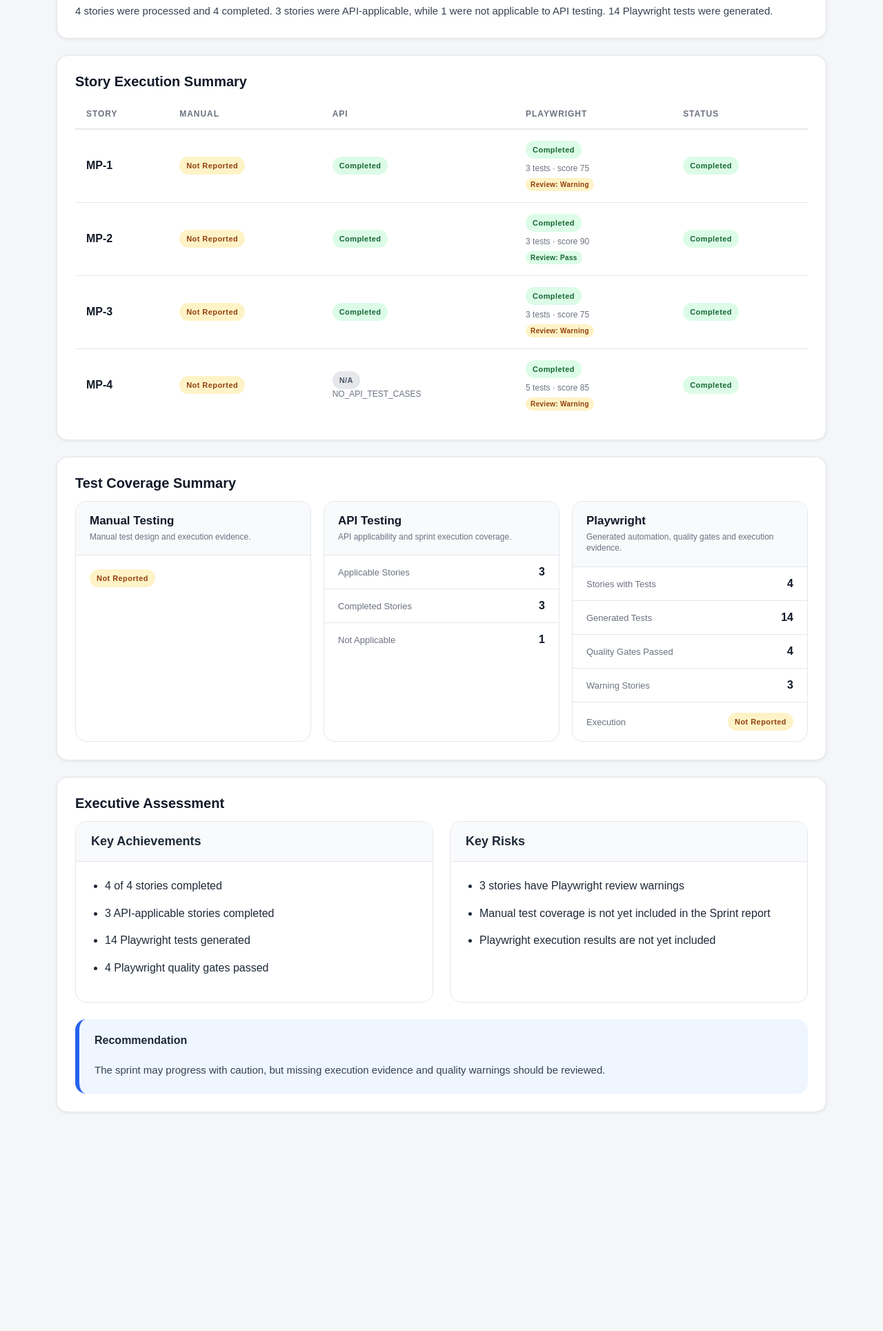
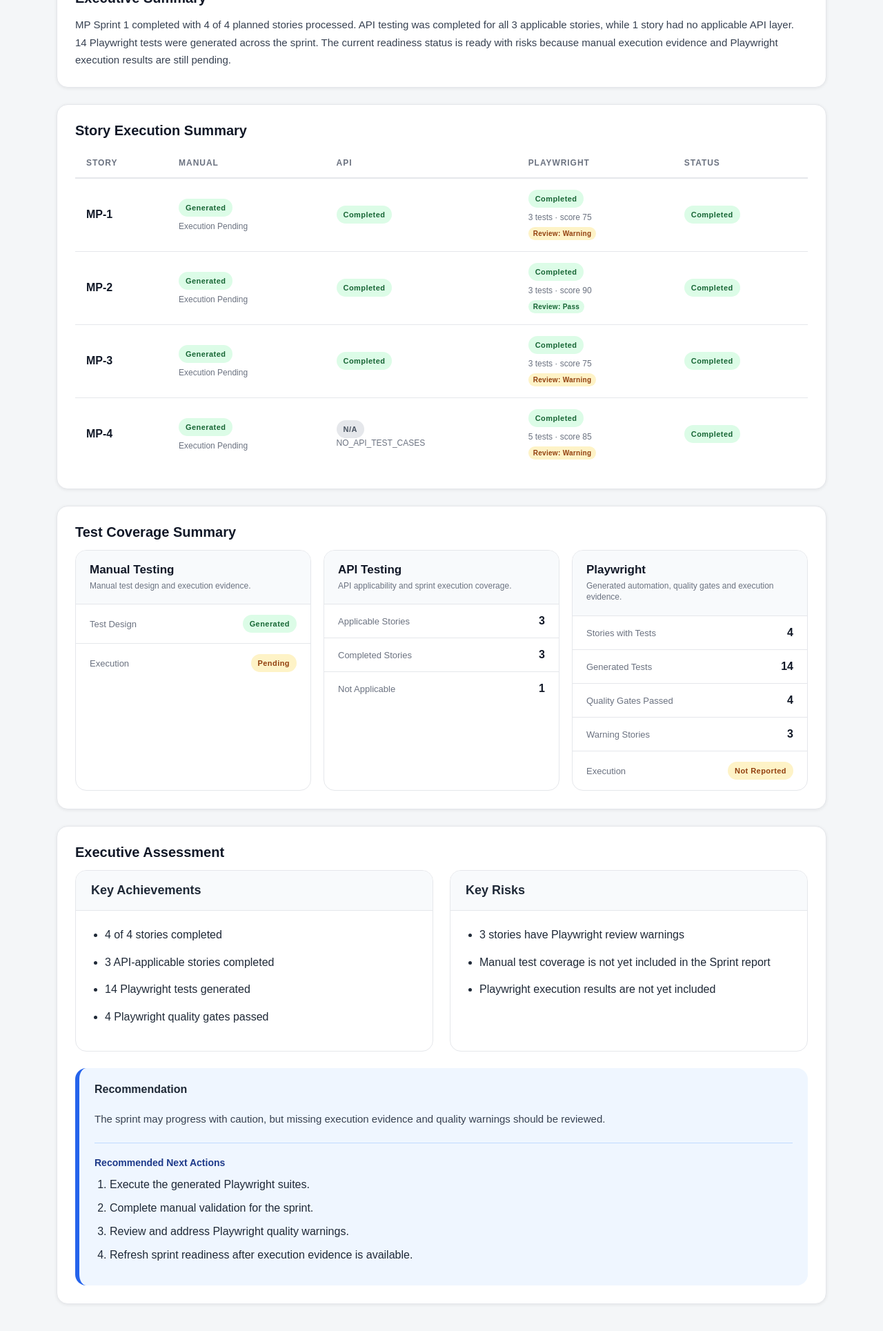
Before and after one commit to balatoth/QA-AI-copilot-V2, a plain HTML site: page executions/MP/sprint-1/MP-SPRINT-20260716122134/reporting/sprint-report.html in a window 1280 px wide. Shown: the part 827-2756 px from the top of the page at 69% size. Before the commit the page ends 2495 px from the top, so only its background shows below. Drawn offline with Linux system fonts and the light colour scheme.

Commit message:
Update HTML manager execution report

```diff
--- a/executions/MP/sprint-1/MP-SPRINT-20260716122134/reporting/sprint-report.html
+++ b/executions/MP/sprint-1/MP-SPRINT-20260716122134/reporting/sprint-report.html
@@ -261,6 +261,7 @@
       color: #3730a3;
     }
 
+    .manual-cell,
     .playwright-cell {
       display: flex;
       flex-direction: column;
@@ -409,6 +410,41 @@
   margin-bottom: 0;
 }
 
+.generated-date {
+  display: flex;
+  flex-direction: column;
+  gap: 2px;
+}
+
+.generated-date-time {
+  color: #cbd5e1;
+  font-size: 12px;
+  font-weight: 600;
+}
+
+.next-actions {
+  margin-top: 22px;
+  padding-top: 20px;
+  border-top: 1px solid #bfdbfe;
+}
+
+.next-actions h5 {
+  margin: 0 0 12px;
+  color: #1e3a8a;
+  font-size: 14px;
+}
+
+.next-actions ol {
+  margin: 0;
+  padding-left: 22px;
+}
+
+.next-actions li {
+  margin-bottom: 9px;
+  color: #1f2937;
+  line-height: 1.55;
+}
+
 @media (max-width: 980px) {
   .executive-grid {
     grid-template-columns: 1fr;
@@ -512,7 +548,10 @@
 
         <div>
           <span>Generated</span>
-          <strong>2026-07-19T07:23:11.522Z</strong>
+          <strong class="generated-date">
+            <span>19 Jul 2026</span>
+            <span class="generated-date-time">07:32 UTC</span>
+          </strong>
         </div>
       </div>
     </header>
@@ -561,7 +600,7 @@
 
     <section class="section">
       <h3>Executive Summary</h3>
-      <p>4 stories were processed and 4 completed. 3 stories were API-applicable, while 1 were not applicable to API testing. 14 Playwright tests were generated.</p>
+      <p>MP Sprint 1 completed with 4 of 4 planned stories processed. API testing was completed for all 3 applicable stories, while 1 story had no applicable API layer. 14 Playwright tests were generated across the sprint. The current readiness status is ready with risks because manual execution evidence and Playwright execution results are still pending.</p>
     </section>
 
     <section class="section">
@@ -588,9 +627,10 @@
       </td>
 
       <td>
-        <span class="status-badge status-warning">
-          Not Reported
-        </span>
+        <div class="manual-cell">
+          <span class="status-badge status-pass">Generated</span>
+          <span class="quality-detail">Execution Pending</span>
+        </div>
       </td>
 
       <td>
@@ -631,9 +671,10 @@
       </td>
 
       <td>
-        <span class="status-badge status-warning">
-          Not Reported
-        </span>
+        <div class="manual-cell">
+          <span class="status-badge status-pass">Generated</span>
+          <span class="quality-detail">Execution Pending</span>
+        </div>
       </td>
 
       <td>
@@ -674,9 +715,10 @@
       </td>
 
       <td>
-        <span class="status-badge status-warning">
-          Not Reported
-        </span>
+        <div class="manual-cell">
+          <span class="status-badge status-pass">Generated</span>
+          <span class="quality-detail">Execution Pending</span>
+        </div>
       </td>
 
       <td>
@@ -717,9 +759,10 @@
       </td>
 
       <td>
-        <span class="status-badge status-warning">
-          Not Reported
-        </span>
+        <div class="manual-cell">
+          <span class="status-badge status-pass">Generated</span>
+          <span class="quality-detail">Execution Pending</span>
+        </div>
       </td>
 
       <td>
@@ -771,10 +814,16 @@
             <p>Manual test design and execution evidence.</p>
           </div>
 
-          <div class="coverage-status">
-            <span class="status-badge status-warning">
-              Not Reported
-            </span>
+          <div class="coverage-body">
+            <div class="coverage-metric">
+              <span class="coverage-metric-label">Test Design</span>
+              <span class="status-badge status-pass">Generated</span>
+            </div>
+
+            <div class="coverage-metric">
+              <span class="coverage-metric-label">Execution</span>
+              <span class="status-badge status-warning">Pending</span>
+            </div>
           </div>
         </article>
 
@@ -898,6 +947,13 @@
 
     <p>The sprint may progress with caution, but missing execution evidence and quality warnings should be reviewed.</p>
 
+    <div class="next-actions">
+      <h5>Recommended Next Actions</h5>
+      <ol>
+        <li>Execute the generated Playwright suites.</li><li>Complete manual validation for the sprint.</li><li>Review and address Playwright quality warnings.</li><li>Refresh sprint readiness after execution evidence is available.</li>
+      </ol>
+    </div>
+
   </div>
 
 </section>
```
